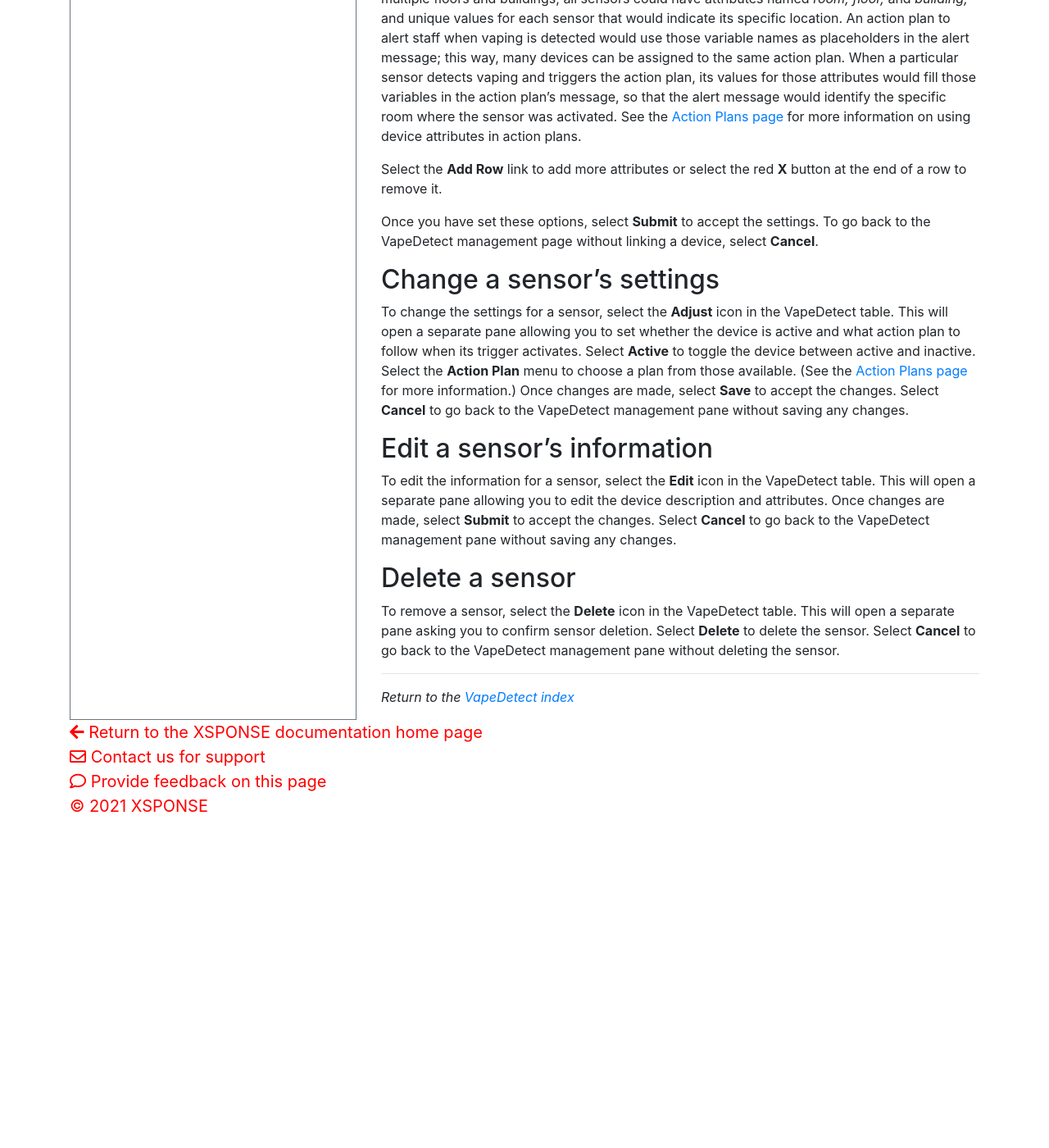
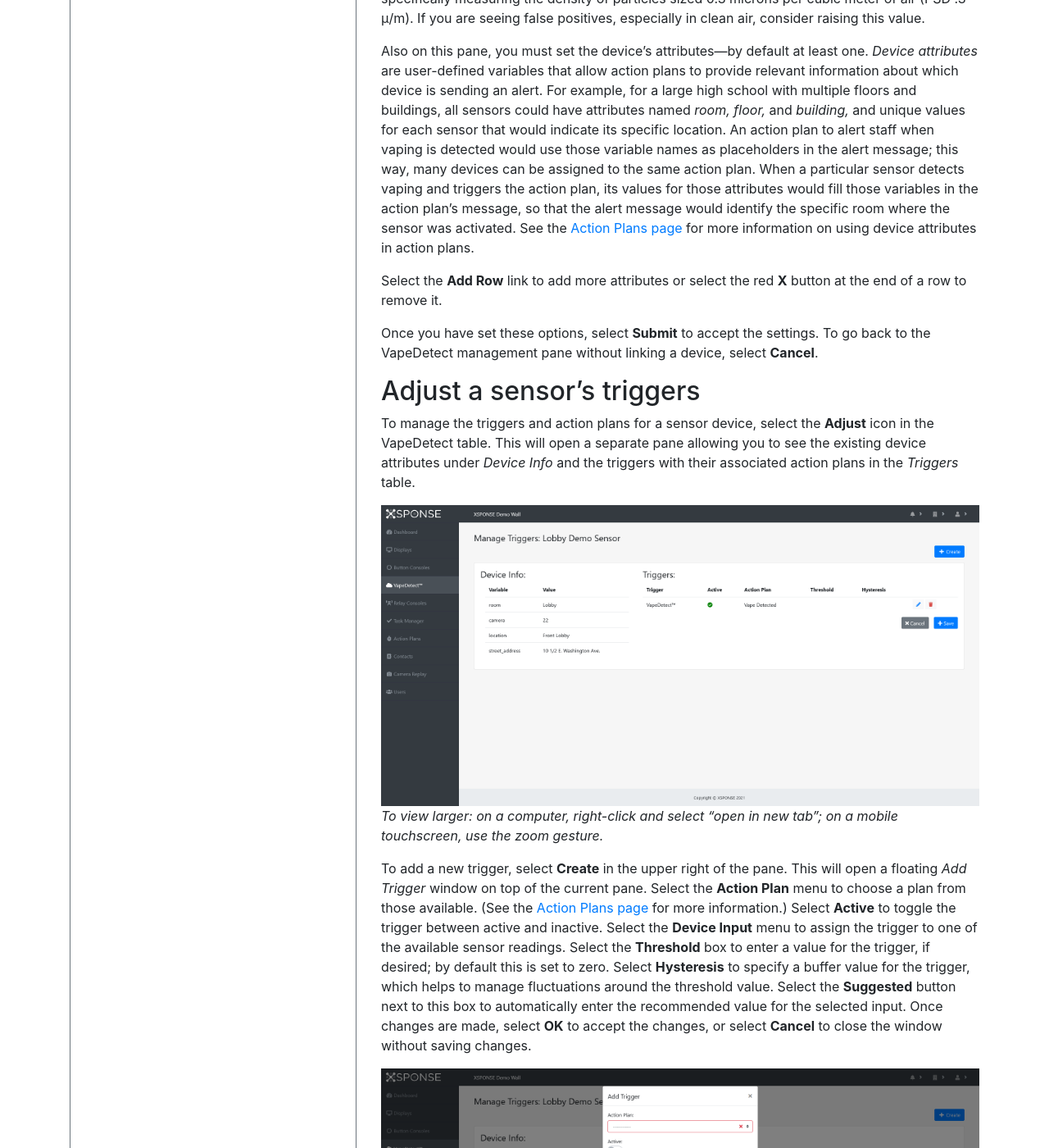
Before and after one commit to NrsSystems/docs, a Jekyll site: the page built from vape-detect/vapedetect-management.md, in a window 1280 px wide and 1400 px high, scrolled down 1706 px. Shown: the whole window at 82% size. Built offline with Jekyll 4.4.1, drawn with Linux system fonts in a browser that asks for light colours; our own code applies the rules of GitHub Pages for plain Markdown files; before the commit the page ends 2720 px from its top, so only the background shows below that; some of the changed text lies outside the part shown.

Commit message:
Update vapedetect-management.md
Updated instructions for adding a device and managing (adjusting) the triggers and action plans.

```diff
--- a/vape-detect/vapedetect-management.md
+++ b/vape-detect/vapedetect-management.md
@@ -4,32 +4,46 @@ abstract: The VapeDetect management pane allows a user to add, adjust, edit, or
 ---
 Related: [Action Plans](../general-ops/action-plans.md) \| [Incident Logs](../general-ops/incident-logs.md) \| [Contacts Management](../general-ops/contacts-management.md)
 
-*Jump to how to [add](vapedetect-management.md#add-a-sensor), [adjust](vapedetect-management.md#change-a-sensors-settings), [edit](vapedetect-management.md#edit-a-sensors-information), or [delete](vapedetect-management.md#delete-a-sensor) a sensor device.*
+*Jump to how to [add](vapedetect-management.md#add-a-sensor), [adjust](vapedetect-management.md#adjust-a-sensors-triggers), [edit](vapedetect-management.md#edit-a-sensors-information), or [delete](vapedetect-management.md#delete-a-sensor) a sensor device.*
 
-When a sensor device starts, it checks the XSPONSE system to see whether it is associated with an account. If the sensor is not associated with an account, its LED indicator will be orange. Once the sensor is associated with your account, its LED indicator will turn white. See the [Device Installation Process page](installation-process.md) for more information. (Also see the [Sensor Device Communication page](sensor-device-communication.md) for full details on all the [LED color indicators](sensor-device-communication.md#led-color-indicators).)
+When a sensor device starts, it checks the XSPONSE system to see whether it is associated with an account. Once the sensor is associated with your account, its LED indicator will turn white. See the [Device Installation Process page](installation-process.md) for more information. (Also see the [Sensor Device Communication page](sensor-device-communication.md) for full details on all the [LED color indicators](sensor-device-communication.md#led-color-indicators).)
 
 ![vapedetect management page](vapedetect_management.png)
 _To view larger: on a computer, right-click and select "open in new tab"; on a mobile touchscreen, use the zoom gesture._
 
-The VapeDetect table shows the sensors by description (name), along with the version of code each device is running.
+The VapeDetect table shows the devices by description (name), along with the version of code each device is running.
 
 ## Add a sensor
-To add a sensor and associate it with your account, select **Add Device** at the top right of the pane. This will open a separate pane asking you to enter the activation code for the device. Enter the code and select **Submit**. A new pane will open asking you to give the device a description (name), and to set its attributes—by default at least one.
+To add a sensor and associate it with your account, select **Add Device** at the top right of the pane. This will open a separate pane asking you to enter the activation code for the device, which can be found on a sticker on the device. Enter the code and select **Submit**.
 
 ![add or edit a sensor](vapedetect_edit.png)
 _To view larger: on a computer, right-click and select "open in new tab"; on a mobile touchscreen, use the zoom gesture._
 
-_Device attributes_ are user-defined variables that allow action plans to provide relevant information about which device is sending an alert. For example, for a large high school with multiple floors and buildings, all sensors could have attributes named _room, floor,_ and _building,_ and unique values for each sensor that would indicate its specific location. An action plan to alert staff when vaping is detected would use those variable names as placeholders in the alert message; this way, many devices can be assigned to the same action plan. When a particular sensor detects vaping and triggers the action plan, its values for those attributes would fill those variables in the action plan’s message, so that the alert message would identify the specific room where the sensor was activated. See the [Action Plans page](../general-ops/action-plans.md) for more information on using device attributes in action plans.
+A new pane will open asking you to give the device a description (name) and to set the device sensitivity and minimum threshold. Select **Device Sensitivity** to choose an option from _Very Low_ to _Very High_ with _Recommended_ being the middle option. Enter a value in the **Minimum Threshold** box to set the minimum value required to trigger a VapeDetect alert. This threshold is specifically measuring the density of particles sized 0.3 microns per cubic meter of air (PSD .3 μ/m). If you are seeing false positives, especially in clean air, consider raising this value.
+
+Also on this pane, you must set the device's attributes—by default at least one. _Device attributes_ are user-defined variables that allow action plans to provide relevant information about which device is sending an alert. For example, for a large high school with multiple floors and buildings, all sensors could have attributes named _room, floor,_ and _building,_ and unique values for each sensor that would indicate its specific location. An action plan to alert staff when vaping is detected would use those variable names as placeholders in the alert message; this way, many devices can be assigned to the same action plan. When a particular sensor detects vaping and triggers the action plan, its values for those attributes would fill those variables in the action plan’s message, so that the alert message would identify the specific room where the sensor was activated. See the [Action Plans page](../general-ops/action-plans.md) for more information on using device attributes in action plans.
 
 Select the **Add Row** link to add more attributes or select the red **X** button at the end of a row to remove it.
 
-Once you have set these options, select **Submit** to accept the settings. To go back to the VapeDetect management page without linking a device, select **Cancel**.
+Once you have set these options, select **Submit** to accept the settings. To go back to the VapeDetect management pane without linking a device, select **Cancel**.
 
-## Change a sensor’s settings
-To change the settings for a sensor, select the **Adjust** icon in the VapeDetect table. This will open a separate pane allowing you to set whether the device is active and what action plan to follow when its trigger activates. Select **Active** to toggle the device between active and inactive. Select the **Action Plan** menu to choose a plan from those available. (See the [Action Plans page](../general-ops/action-plans.md) for more information.) Once changes are made, select **Save** to accept the changes. Select **Cancel** to go back to the VapeDetect management pane without saving any changes.
+## Adjust a sensor’s triggers
+To manage the triggers and action plans for a sensor device, select the **Adjust** icon in the VapeDetect table. This will open a separate pane allowing you to see the existing device attributes under _Device Info_ and the triggers with their associated action plans in the _Triggers_ table.
+
+![manage triggers pane](vapedetect_manage_triggers.png)
+_To view larger: on a computer, right-click and select "open in new tab"; on a mobile touchscreen, use the zoom gesture._
+
+To add a new trigger, select **Create** in the upper right of the pane. This will open a floating _Add Trigger_ window on top of the current pane. Select the **Action Plan** menu to choose a plan from those available. (See the [Action Plans page](../general-ops/action-plans.md) for more information.) Select **Active** to toggle the trigger between active and inactive. Select the **Device Input** menu to assign the trigger to one of the available sensor readings. Select the **Threshold** box to enter a value for the trigger, if desired; by default this is set to zero. Select **Hysteresis** to specify a buffer value for the trigger, which helps to manage fluctuations around the threshold value. Select the **Suggested** button next to this box to automatically enter the recommended value for the selected input. Once changes are made, select **OK** to accept the changes, or select **Cancel** to close the window without saving changes.
+
+![add triger window](vapedetect_add_trigger.png)
+_To view larger: on a computer, right-click and select "open in new tab"; on a mobile touchscreen, use the zoom gesture._
+
+To change an existing trigger, select the **Edit** icon in the triggers table. This will open the floating Add Trigger window. To remove an existing trigger, select the **Delete** icon in the triggers table.
+
+Once changes to the triggers table are made, select **Save** to accept the changes. Select **Cancel** to go back to the VapeDetect management pane without saving any changes. **NOTE** that you _must_ select **Save** to keep any changes you make to the triggers, whether adding a new one, editing an existing one, or deleting one.
 
 ## Edit a sensor’s information
-To edit the information for a sensor, select the **Edit** icon in the VapeDetect table. This will open a separate pane allowing you to edit the device description and attributes. Once changes are made, select **Submit** to accept the changes. Select **Cancel** to go back to the VapeDetect management pane without saving any changes.
+To edit the information for a sensor, select the **Edit** icon in the VapeDetect table. This will open a separate pane allowing you to edit the device description, sensitivity, minimum threshold, and attributes, as described previously under [Add a sensor](action-plans.md#add-a-sensor). Once changes are made, select **Submit** to accept the changes. Select **Cancel** to go back to the VapeDetect management pane without saving any changes.
 
 ## Delete a sensor
 To remove a sensor, select the **Delete** icon in the VapeDetect table. This will open a separate pane asking you to confirm sensor deletion. Select **Delete** to delete the sensor. Select **Cancel** to go back to the VapeDetect management pane without deleting the sensor.
```
